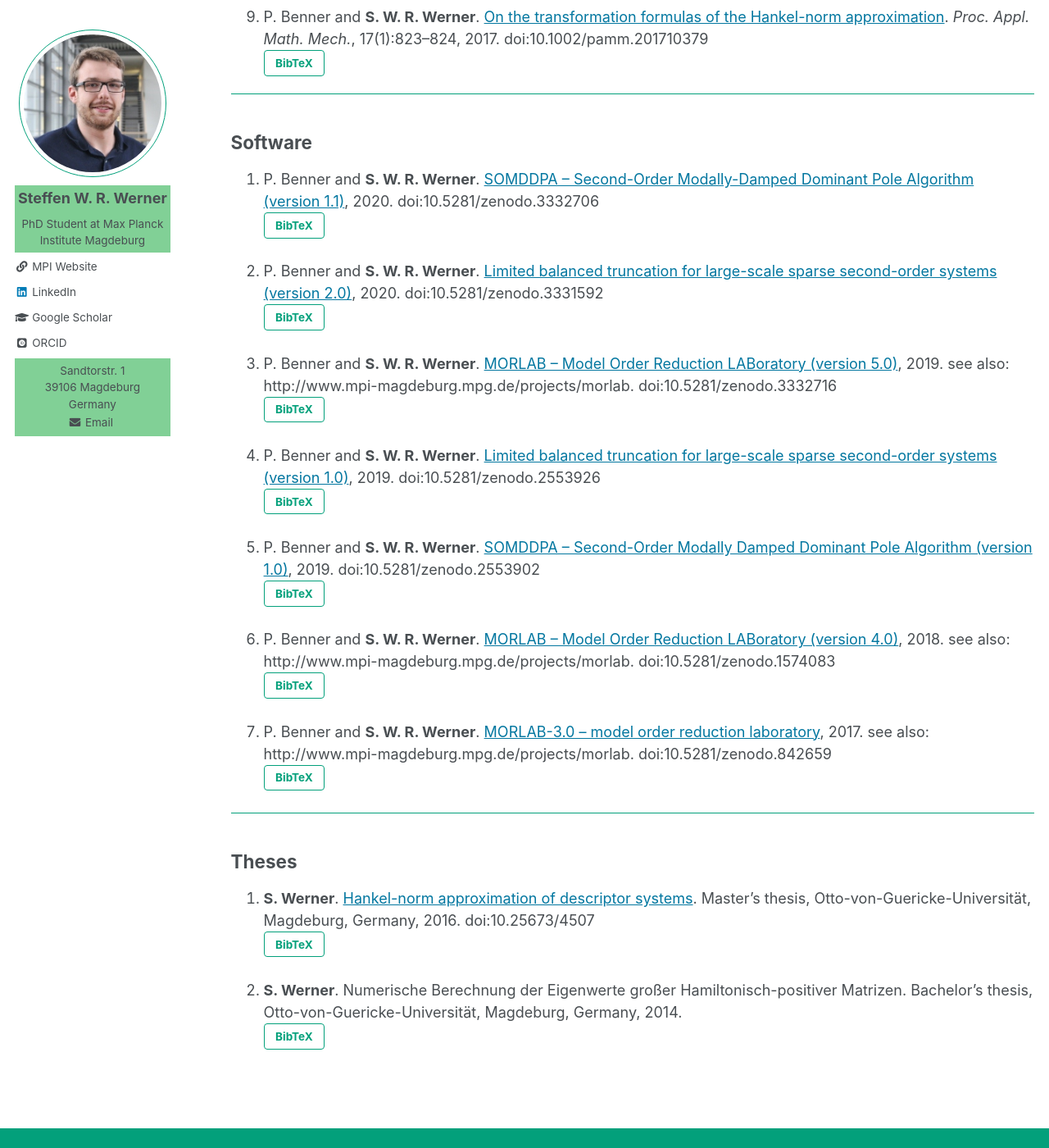
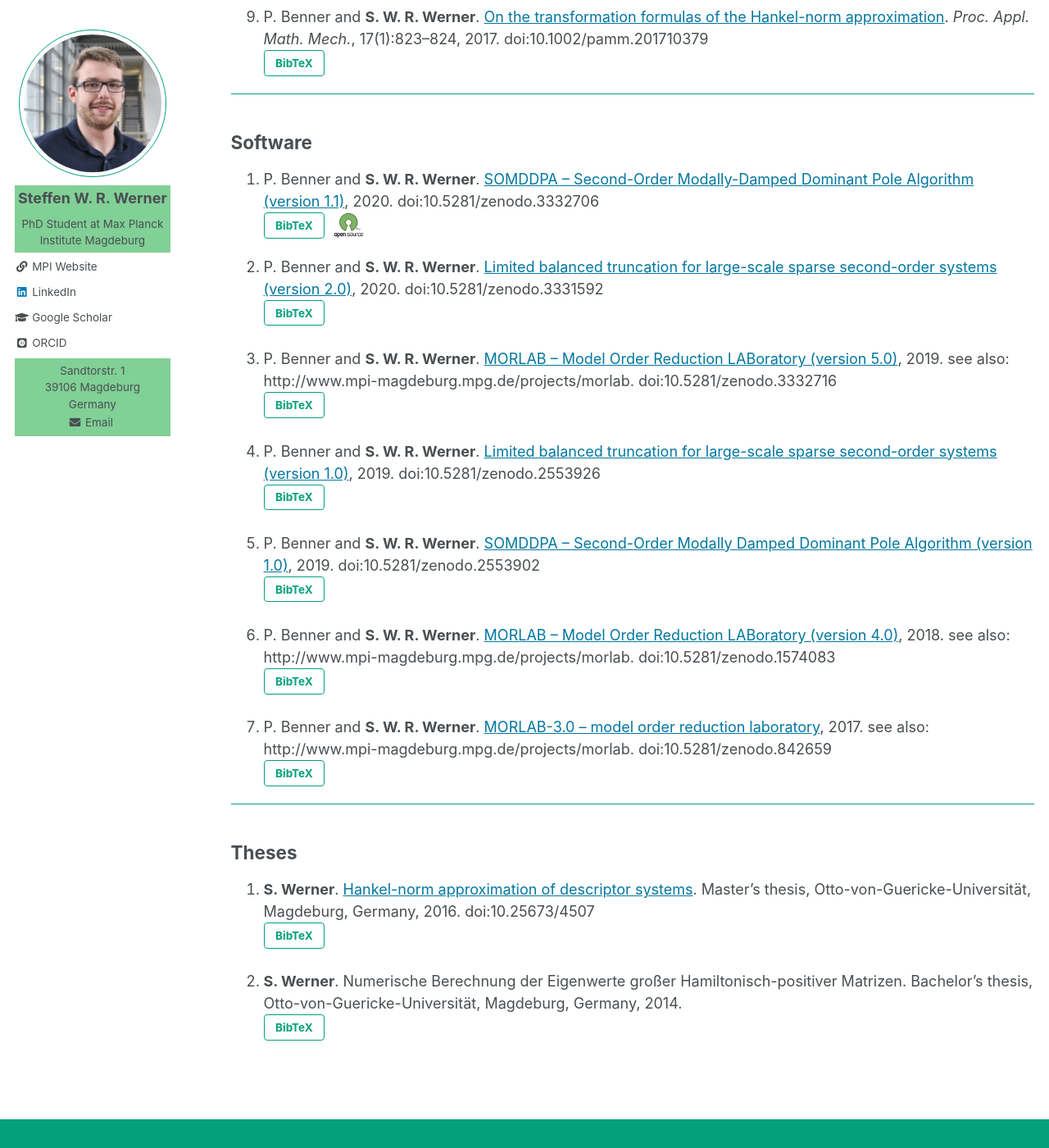
Before and after one commit to ninsteve/ninsteve.github.io, a Jekyll site: the page built from _pages/publications.md, in a window 1280 px wide and 1400 px high, scrolled down 2687 px. Shown: the whole window at 82% size. Built offline with Jekyll 4.4.1, drawn with Linux system fonts in a browser that asks for light colours; nearby versions of some CDN libraries; some web fonts are replaced.

Commit message:
First open source software.

```diff
--- a/_pages/publications.md
+++ b/_pages/publications.md
@@ -189,6 +189,8 @@ and <a target="blank_" href="{{ author.orcid }}">ORCID</a> profiles.
     Modally-Damped Dominant Pole Algorithm (version 1.1)</a>, 2020.
     doi:10.5281/zenodo.3332706
     <button id="morBenW20a-pop" class="btn btn--inverse">BibTeX</button>
+    <image src="../images/open_source_symbol.png" alt="Open Source Software"
+    class="opensource">
 
 1.  P. Benner and <strong>S. W. R. Werner</strong>. <a target="blank_"
     href="https://doi.org/10.5281/zenodo.3331592">Limited balanced truncation
--- a/_sass/_utilities.scss
+++ b/_sass/_utilities.scss
@@ -548,8 +548,20 @@ ol.start li:before, ol.continue li:before {
       max-height: 30px;
       margin: auto 7px;
   }
+}
 
-  background: url(https://ninsteve.github.io/images/open_access_symbol.png) left top no-repeat;
+/*
+ * Open Source Tags.
+ * ========================================================================== */
+.opensource {
+  max-height: 25px;
+  vertical-align: middle;
+  margin: auto 10px;
+
+  @include breakpoint($large) {
+      max-height: 30px;
+      margin: auto 7px;
+  }
 }
 
 
```
